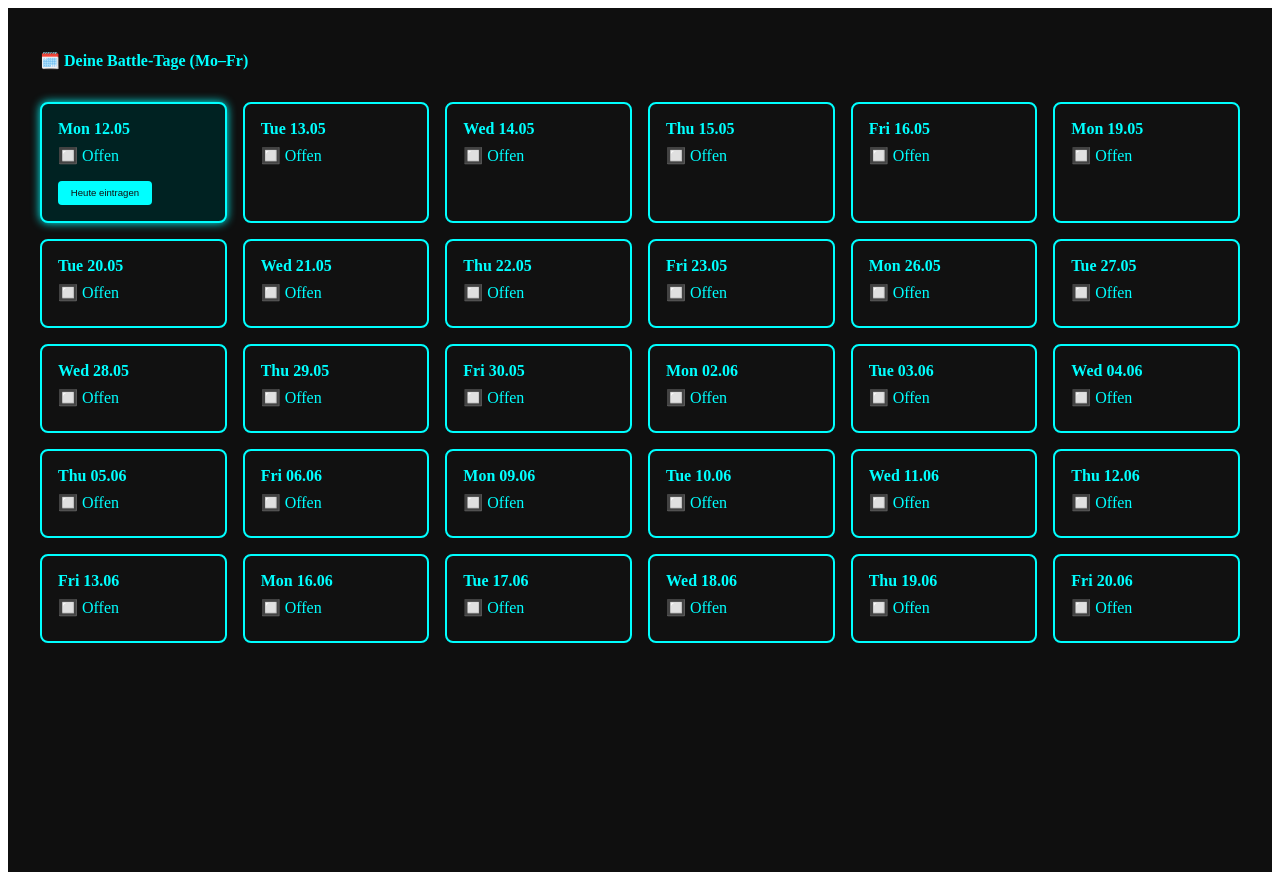
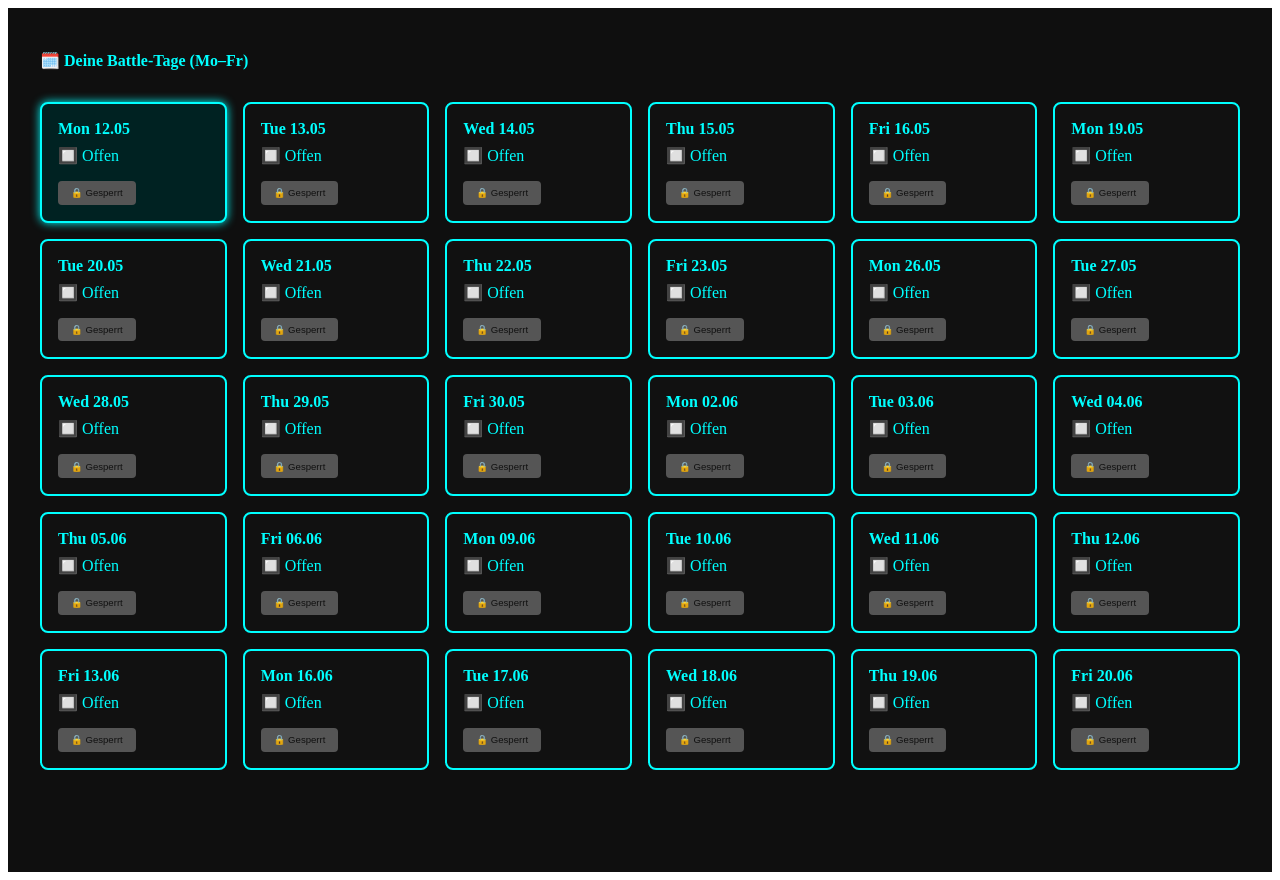
Before and after one commit to PrismaKiara/retro-call-battle, a Next.js app: page /calendar in a window 1280 px wide. Built offline with nearby package versions, Linux system fonts and the light colour scheme.

Commit message:
Add files via upload

```diff
--- a/pages/calendar.js
+++ b/pages/calendar.js
@@ -7,6 +7,7 @@ export default function Calendar() {
   const [user, setUser] = useState(null);
   const [days, setDays] = useState([]);
   const [entries, setEntries] = useState([]);
+  const [editDate, setEditDate] = useState('');
 
   useEffect(() => {
     supabase.auth.getUser().then(({ data }) => {
@@ -15,6 +16,13 @@ export default function Calendar() {
         loadEntries(data.user.id);
       }
     });
+
+    // Erlaube nur Vortag (Werktag)
+    const today = new Date();
+    let prev = addDays(today, -1);
+    while (isWeekend(prev)) prev = addDays(prev, -1);
+    setEditDate(format(prev, 'yyyy-MM-dd'));
+
   }, []);
 
   const loadEntries = async (userId) => {
@@ -73,16 +81,20 @@ export default function Calendar() {
           }}>
             <strong>{day.label}</strong>
             <p style={{ margin: '0.5rem 0' }}>{getStatus(day.date)}</p>
-            {day.isToday && <a href="/battle"><button style={{
+            <a href={day.date === editDate ? `/battle?date=${day.date}` : '#'} style={{ pointerEvents: day.date === editDate ? 'auto' : 'none' }}>
+              <button style={{
                 marginTop: '0.5rem',
                 padding: '0.4rem 0.8rem',
                 fontSize: '0.6rem',
-              backgroundColor: '#00ffff',
+                backgroundColor: day.date === editDate ? '#00ffff' : '#555',
                 color: '#111',
                 border: 'none',
                 borderRadius: '4px',
-              cursor: 'pointer'
-            }}>Heute eintragen</button></a>}
+                cursor: day.date === editDate ? 'pointer' : 'not-allowed'
+              }}>
+                {day.date === editDate ? 'Eintragen' : '🔒 Gesperrt'}
+              </button>
+            </a>
           </div>
         ))}
       </div>
```
Lines whose indentation alone changed are shown as unchanged.
